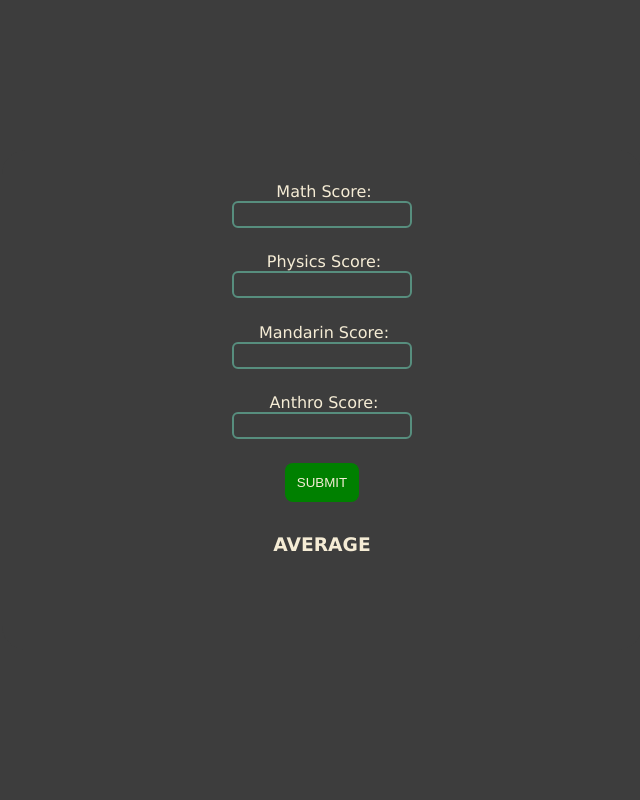
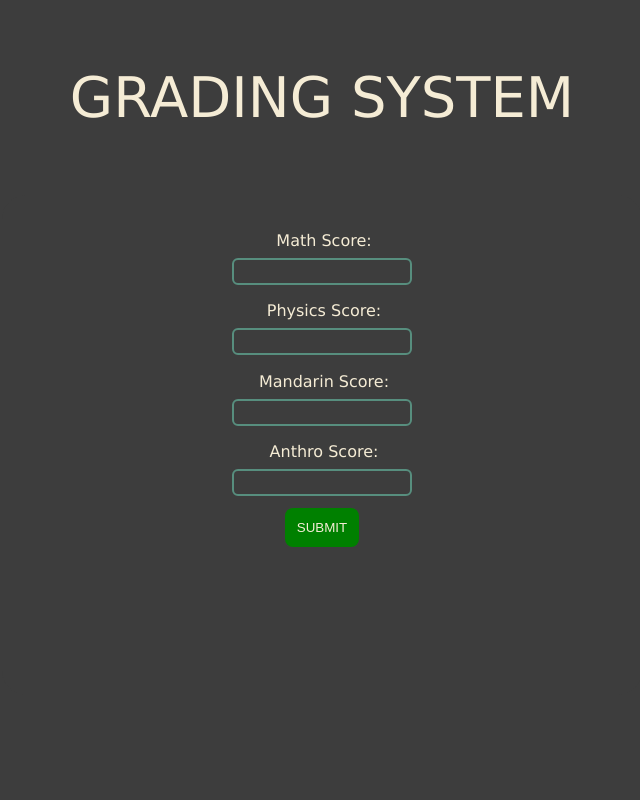
Before and after one commit to NdogTj/TrainingBackEnd, a PHP site: page / in a window 1280 px wide. Shown: the whole page, without its empty margins (318-958 px from the left). Run offline with PHP 8.4, Linux system fonts and the light colour scheme.

Commit message:
Add files via upload

```diff
--- a/index.php
+++ b/index.php
@@ -7,6 +7,9 @@
 </head>
 <body>
     <div class="container">
+        <div class="title">
+            GRADING SYSTEM
+        </div>
         <div class="poster">
             <!-- <div class="teks">
                 <?php
@@ -40,7 +43,7 @@
             </form>
 
             <div class="animation">
-                <h3>AVERAGE</h3>
+
 
                 <?php
                     if(isset($_POST['ave'])){
@@ -50,18 +53,19 @@
                         $anth = $_POST['anth'];
                         $ave = ($math + $phy + $mandarin + $anth)/4;
 
+                        echo "<h3>AVERAGE</h3>";
                         echo "<h1>$ave</h1>";
 
                         if($ave <= 100 && $ave > 90){
-                            echo "<h1>A</h1>";
+                            echo "<h5>Your grade is <i>A</i></h5>";
                         } elseif($ave <= 90 && $ave > 80){
-                            echo "<h1>B</h1>";
+                            echo "<h5>Your grade is <i>B</i></h5>";
                         } elseif($ave <= 80 && $ave > 70){
-                            echo "<h1>C</h1>";
+                            echo "<h5>Your grade is <i>C</i></h5>";
                         } elseif($ave <= 70 && $ave > 60){
-                            echo "<h1>D</h1>";
+                            echo "<h5>Your grade is <i>D</i></h5>";
                         } elseif($ave <= 60 && $ave >= 0){
-                            echo "<h1>FAILED</h1>";
+                            echo "<h5>Your grade is <i>FAILED</i></h5>";
                         }
                     }
                 ?>
@@ -71,5 +75,7 @@
         </div>
 
     </div>
+
+
 </body>
 </html>
--- a/style.css
+++ b/style.css
@@ -11,19 +11,25 @@ body{
 
 .container{
     width: 100%;
-    height: 100%;
+    height: 95%;
     display: flex;
-    flex-direction: row;
-    justify-content: center;
+    flex-direction: column;
+    justify-content: space-evenly;
     align-items: center;
+}
+
+.title{
+    font-size: 56px;
 }
 
 .haduh{
     margin-bottom: 8px;
     width: 200px;
+    height: 150px;
     display: flex;
     flex-direction: column;
     align-items: center;
+    justify-content: space-around;
 }
 
 .input{
@@ -55,7 +61,7 @@ body{
 .haduh:focus-within label, .input:not(:placeholder-shown) + label{
     background-color: #3D3D3D;
     border-radius: 2px;
-    transform: translate(-28px, 6px);
+    transform: translateY(12px);
     z-index: 1;
 }
 
@@ -109,9 +115,12 @@ body{
 }
 
 .animation h1{
-    bottom: -32px;
     text-align: center;
     animation: tes 1s linear infinite;
+}
+
+.animation h3, .animation h5{
+    text-align: center;
 }
 
 @keyframes tes{
```
